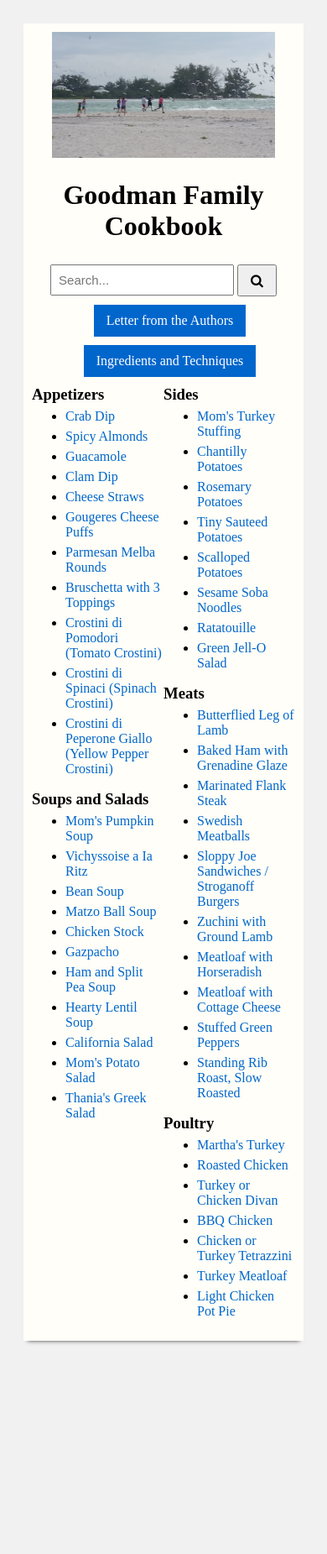
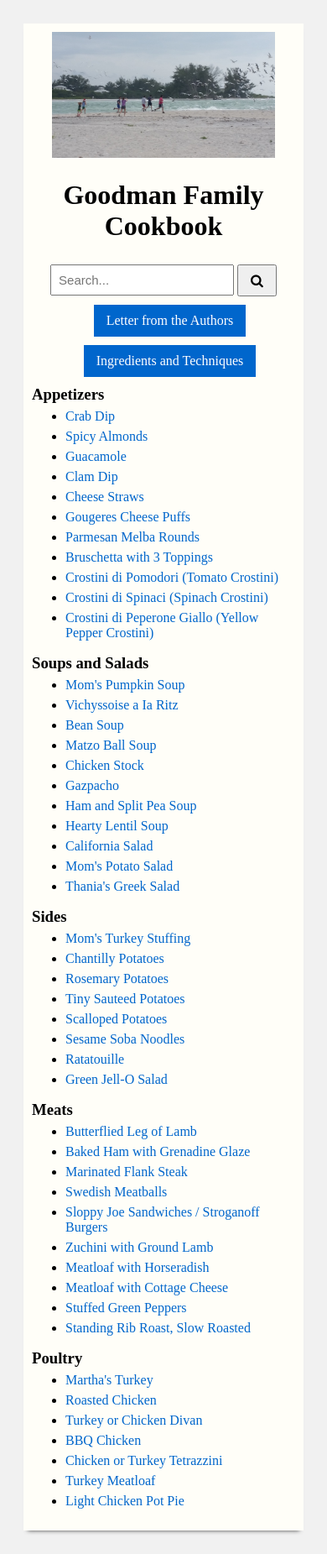
Before and after one commit to mckornfield/goodman-cookbook, a Jekyll site: the page built from index.md, in a window 390 px wide. Shown: the whole page at 84% size. Built offline with Jekyll 4.4.1, drawn with Linux system fonts in a browser that asks for light colours; before the commit the page ends 1625 px from its top, so only the background shows below that.

Commit message:
damn it not two columns

```diff
--- a/assets/css/style.css
+++ b/assets/css/style.css
@@ -197,8 +197,7 @@ a:hover {
   }
 
   section {
-    float: center;
-    width: 90%;
+    width: 100% !important;
   }
   .search {
   }
```
